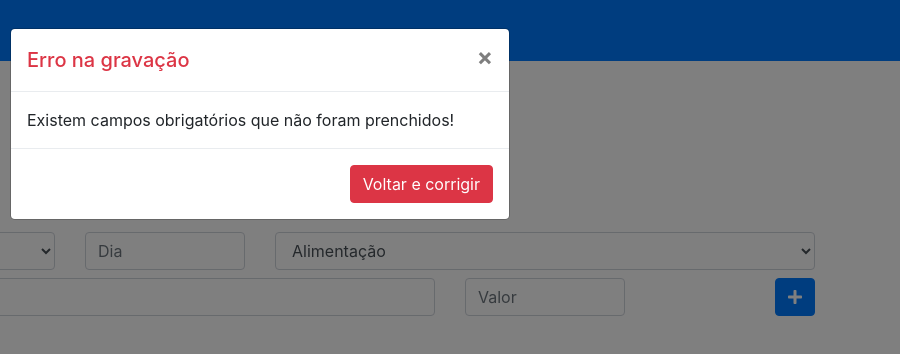
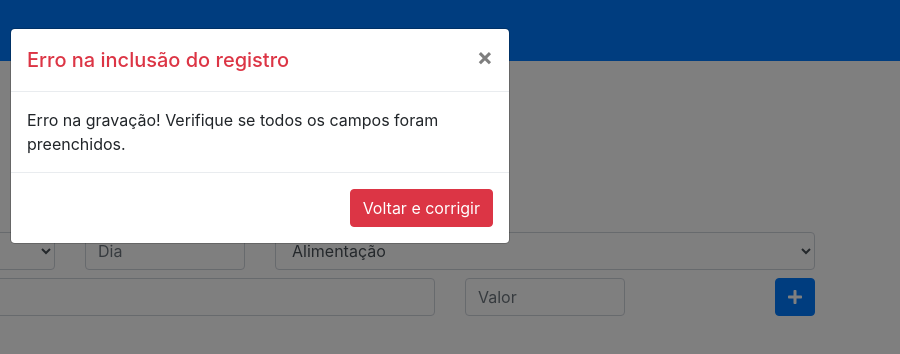
Before and after one commit to LHPalma/App-Or-amento-Pessoal, a plain HTML site: page html/index.html in a window 1280 px wide. Both pictures are taken after a click on the button 1175 px from the left and 297 px from the top of the page. Shown: the full height of the page, 380-1280 px from the left. Drawn offline with nearby package versions, Linux system fonts and the light colour scheme.

Commit message:
Refatoração do modal

```diff
--- a/html/index.html
+++ b/html/index.html
@@ -113,46 +113,24 @@
     </div>
 
 
-    <!-- Modal Sucesso Gravação -->
-    <div class="modal fade" id="sucessoGravacao" tabindex="-1" role="dialog" aria-labelledby="exampleModalLabel" aria-hidden="true">
+    <!-- Modal -->
+    <div class="modal fade" id="modalRegistraDespesa" tabindex="-1" role="dialog" aria-labelledby="exampleModalLabel" aria-hidden="true">
         <div class="modal-dialog" role="document">
             <div class="modal-content">
-                <div class="modal-header text-success">
-                    <h5 class="modal-title" id="exampleModalLabel">Despesa gravada com sucesso!</h5>
+                <div id="modal_titulo_div">
+                <h5 class="modal-title" id="modal_titulo"></h5>
                     <button type="button" class="close" data-dismiss="modal" aria-label="Close">
                         <span aria-hidden="true">&times;</span>
                     </button>
                 </div>
-                <div class="modal-body">
-                    Despesa foi criada com suecesso!
-                </div>
+                <div class="modal-body" id="modal_conteudo"></div>
                 <div class="modal-footer">
-                    <button type="button" class="btn btn-success" data-dismiss="modal">Voltar</button>
+                    <button type="button" id="modal_botao" class="btn" data-dismiss="modal">Voltar</button>
                 </div>
             </div>
         </div>
     </div>
 
-
-    <!-- Modal Erro Gravação -->
-    <div class="modal fade" id="erroGravacao" tabindex="-1" role="dialog" aria-labelledby="exampleModalLabel" aria-hidden="true">
-        <div class="modal-dialog" role="document">
-            <div class="modal-content">
-                <div class="modal-header text-danger">
-                    <h5 class="modal-title" id="exampleModalLabel">Erro na gravação</h5>
-                    <button type="button" class="close" data-dismiss="modal" aria-label="Close">
-                        <span aria-hidden="true">&times;</span>
-                    </button>
-                </div>
-                <div class="modal-body">
-                    Existem campos obrigatórios que não foram prenchidos!
-                </div>
-                <div class="modal-footer">
-                    <button type="button" class="btn btn-danger" data-dismiss="modal">Voltar e corrigir</button>
-                </div>
-            </div>
-        </div>
-    </div>
 </body>
 
 </html>
--- a/js/script.js
+++ b/js/script.js
@@ -56,8 +56,23 @@ function cadastrarDespesa() {
 
 	if (despesa.validarDados()) {
 		bd.Gravar(despesa);
-		$("#sucessoGravacao").modal("show")
-	} else {
-		$("#erroGravacao").modal("show")
+		$("#modal_titulo_div").addClass("modal-header text-success");
+		$("#modal_titulo").text("Despesa gravada com sucesso!");
+		$("#modal_conteudo").text("Despesa foi cadastrada com sucesso!");
+		$("#modal_botao").text("Voltar");
+		$("#modal_botao").addClass("btn-success");
+
+		$("#modalRegistraDespesa").modal("show");
+	}
+	else {
+		$("#modal_titulo_div").addClass("modal-header text-danger");
+		$("#modal_titulo").text("Erro na inclusão do registro");
+		$("#modal_conteudo").text(
+			"Erro na gravação! Verifique se todos os campos foram preenchidos."
+		);
+		$("#modal_botao").text("Voltar e corrigir");
+		$("#modal_botao").addClass("btn-danger");
+
+		$("#modalRegistraDespesa").modal("show");
 	}
 }
```
